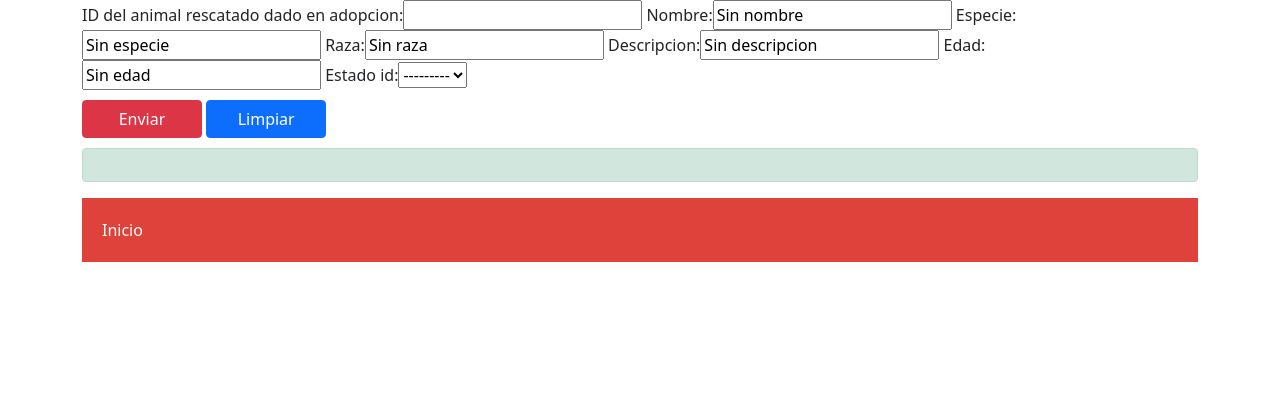
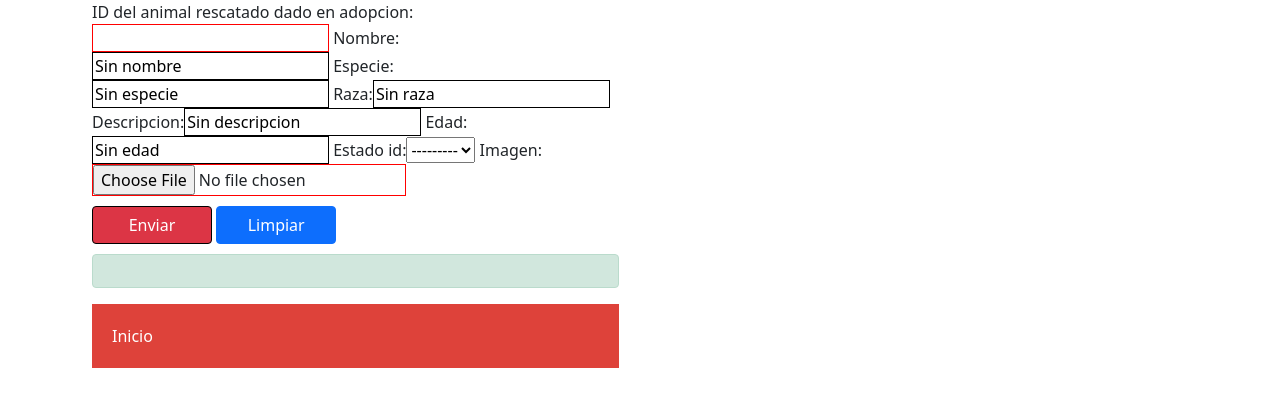
Before and after one commit to PhantomDuoc/VeterinariaWebDjango, a Django app: page /agregar-adopcion in a window 1280 px wide. Shown: the top 407 px of the page. Run offline with Django 3.2, Linux system fonts and the light colour scheme; data that the repository does not hold is empty; some libraries are stand-ins or nearby versions.

Commit message:
ahora siiiiiiiii

```diff
--- a/VeterinariaWeb/VeterinariaWeb/settings.py
+++ b/VeterinariaWeb/VeterinariaWeb/settings.py
@@ -134,3 +134,8 @@ STATIC_URL = '/static/'
 
 DEFAULT_AUTO_FIELD = 'django.db.models.BigAutoField'
 STATIC_ROOT = 'static'
+
+import os
+
+MEDIA_URL = '/media/'
+MEDIA_ROOT = os.path.join(BASE_DIR, "media")
--- a/VeterinariaWeb/VeterinariaWeb/urls.py
+++ b/VeterinariaWeb/VeterinariaWeb/urls.py
@@ -15,8 +15,13 @@ Including another URLconf
 """
 from django.contrib import admin
 from django.urls import path, include
+from django.conf import settings
+from django.conf.urls.static import static
 
 urlpatterns = [
     path('admin/', admin.site.urls),
     path('', include('adopciones.urls')),
 ]
+
+if settings.DEBUG:
+    urlpatterns += static(settings.MEDIA_URL, document_root=settings.MEDIA_ROOT)
--- a/VeterinariaWeb/adopciones/forms.py
+++ b/VeterinariaWeb/adopciones/forms.py
@@ -6,4 +6,4 @@ from .models import enAdopcion
 class AdopcionForm(ModelForm):
     class Meta:
         model = enAdopcion
-        fields = ['idRescatado','nombre','especie','raza','descripcion','edad','estado_id']
+        fields = ['idRescatado','nombre','especie','raza','descripcion','edad','estado_id','imagen']
--- a/VeterinariaWeb/adopciones/models.py
+++ b/VeterinariaWeb/adopciones/models.py
@@ -18,7 +18,7 @@ class enAdopcion(models.Model):
     descripcion = models.CharField(max_length=50, verbose_name='Descripcion', default='Sin descripcion')
     edad = models.CharField(max_length=2, verbose_name='Edad', default='Sin edad')
     estado_id = models.ForeignKey(EstadoAdopcion, on_delete=models.CASCADE)
-
+    imagen = models.ImageField(upload_to="adopciones", null=True)
 
     def __str__(self):
         return self.nombre
--- a/VeterinariaWeb/adopciones/templates/adopciones/form_adopciones.html
+++ b/VeterinariaWeb/adopciones/templates/adopciones/form_adopciones.html
@@ -2,6 +2,7 @@
 
 <!DOCTYPE html>
 <html lang="en">
+
 <head>
     <meta charset="UTF-8">
     <meta http-equiv="X-UA-Compatible" content="IE=edge">
@@ -9,12 +10,13 @@
     <title>Agregar Adopción | Veterinaria Cola</title>
     <link rel="stylesheet" href="{% static 'adopciones/css/style.css'%}">
     <link rel="shortcut icon" href="{% static 'adopciones/icons/icon.png'%}">
+    <link rel="stylesheet" href="{% static 'adopciones/css/contacto.css'%}">
     <link rel="stylesheet" type="text/css" href="{% static 'adopciones/css/bootstrap.min.css'%}">
 </head>
 
 <body>
     <div class="container container--flex">
-        <form method="post" action="" id="formulario">
+        <form method="post" action="" id="formulario" class="formulario column column--50">
             {% csrf_token %}
             <div class="form_group">
                 {{ form.as_table }}
@@ -30,6 +32,8 @@
 
 
 
+
+
     <script src="{% static 'adopciones/js/bootstrap.min.js'%}"></script>
 
 </body>
--- a/VeterinariaWeb/adopciones/templates/adopciones/index.html
+++ b/VeterinariaWeb/adopciones/templates/adopciones/index.html
@@ -100,7 +100,7 @@
             <div class="container container--flex">
                 {% for tmp in enAdopcion%}
                 <div class="column column--50--25">
-                    <img src="{% static 'adopciones/img/cola.jpg'%}" alt="" class="adopciones__img">
+                    <img src="{{ tmp.imagen.url }}/" alt="" class="adopciones__img">
                     <div class="adopciones__titulo">{{tmp.nombre}}</div>
                     <div class="adopciones__raza">{{tmp.raza}}</div>
                 </div>
--- /dev/null
+++ b/VeterinariaWeb/requirements.txt
@@ -0,0 +1,2 @@
+django == 3.1
+pillow
```
Also changed, not shown: VeterinariaWeb/adopciones/migrations/0004_enadopcion_imagen.py (added), VeterinariaWeb/media/adopciones/cola.jpg (added).
